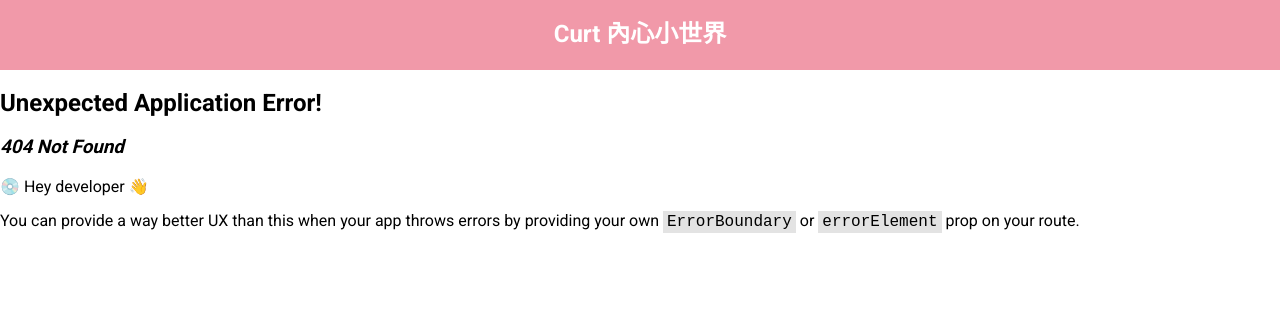
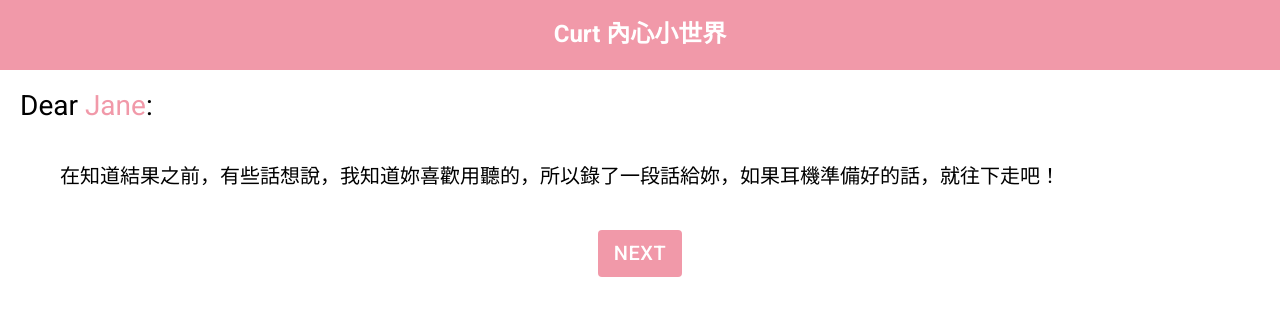
Before and after one commit to curt6815463/jane, a React (Vite) app: page /before-intro in a window 1280 px wide. Before the commit this address had no page. Shown: the top 316 px of the page. Built offline with nearby package versions, Linux system fonts and the light colour scheme; a web font is replaced by a local one.

Commit message:
add before intro

```diff
--- a/src/App.tsx
+++ b/src/App.tsx
@@ -6,6 +6,7 @@ import { createGlobalStyle } from "styled-components";
 import Header from "./Headers";
 import Intro from "./Intro";
 import VideoShow from "./VideoShow";
+import BeforeIntro from "./BeforeIntro";
 
 const GlobalStyle = createGlobalStyle`
   html, body, #root {
@@ -18,6 +19,10 @@ const router = createBrowserRouter([
   {
     path: "/login",
     element: <Login />,
+  },
+  {
+    path: "/before-intro",
+    element: <BeforeIntro />,
   },
   {
     path: "/intro",
--- /dev/null
+++ b/src/BeforeIntro.tsx
@@ -0,0 +1,56 @@
+import styled from "styled-components";
+import { Button } from "@mui/material";
+import { useNavigate } from "react-router-dom";
+const P1 = styled.div`
+  font-size: 28px;
+  padding: 20px;
+`;
+
+const P = styled.div`
+  font-size: 20px;
+  padding: 20px;
+  line-height: 28px;
+`;
+
+const P3 = styled(P)`
+  text-indent: 40px;
+`;
+
+const ButtonWrapper = styled.div`
+  display: flex;
+  justify-content: center;
+`;
+
+const BeforeIntro = () => {
+  const navigate = useNavigate();
+
+  return (
+    <div style={{ fontSize: "18px", paddingBottom: "30px" }}>
+      <P1>
+        Dear <span style={{ color: "#f199a9" }}>Jane</span>:
+      </P1>
+      <P3>
+        在知道結果之前，有些話想說，我知道妳喜歡用聽的，所以錄了一段話給妳，如果耳機準備好的話，就往下走吧！
+      </P3>
+      <ButtonWrapper>
+        <Button
+          sx={{
+            fontSize: "20px",
+            boxShadow: "none",
+            marginTop: "20px",
+            backgroundColor: "#f199a9",
+            "&:hover": { backgroundColor: "#f199a9" },
+          }}
+          variant="contained"
+          onClick={() => {
+            navigate("/intro");
+          }}
+        >
+          Next
+        </Button>
+      </ButtonWrapper>
+    </div>
+  );
+};
+
+export default BeforeIntro;
--- a/src/Intro.tsx
+++ b/src/Intro.tsx
@@ -1,15 +1,11 @@
 import styled from "styled-components";
-import audioSrc from "./assets/testaudio.m4a";
+import audioSrc from "./assets/jane-record.m4a";
 import { Button } from "@mui/material";
 import { useNavigate } from "react-router-dom";
-const P1 = styled.div`
-  font-size: 28px;
-  padding: 20px;
-`;
 
 const P = styled.div`
   font-size: 20px;
-  padding: 20px;
+  padding: 0 20px;
   line-height: 28px;
 `;
 
@@ -22,19 +18,25 @@ const ButtonWrapper = styled.div`
   justify-content: center;
 `;
 
+const AudioWrapper = styled.div`
+  margin: 20px 0;
+  display: flex;
+  align-items: center;
+  justify-content: center;
+`;
 const Intro = () => {
   const navigate = useNavigate();
 
   return (
     <div style={{ fontSize: "18px", paddingBottom: "30px" }}>
-      <P1>
-        Dear <span style={{ color: "#f199a9" }}>Jane</span>:
-      </P1>
-      <audio controls>
-        <source src={audioSrc} type="audio/mp4" />
-      </audio>
+      <AudioWrapper>
+        <audio controls>
+          <source src={audioSrc} type="audio/mp4" />
+        </audio>
+      </AudioWrapper>
+      <div>（以下為逐字稿）</div>
       <P3>
-        在知道結果之前，有些話想說，今天是我們相識的第73天，從這段時間的相處，覺得妳是很酷的人，
+        今天是我們相識的第73天，從這段時間的相處，覺得妳是很酷的人，
         因為在一些事情上有時我以為女生都是這麼想，但妳卻沒有，
         這對我來說很棒，因為之前可能把女生想得很壞ＸＤ，但也可能是我認識的女生太少。
       </P3>
--- a/src/Login.tsx
+++ b/src/Login.tsx
@@ -87,7 +87,7 @@ const Login = () => {
           onClick={() => {
             const result = /^iloveyou$/gi.test(password.replace(/\s*/g, ""));
             if (result) {
-              navigate("/intro");
+              navigate("/before-intro");
             } else {
               setErrorText("密碼不對哦 小淘氣");
             }
```
Also changed, not shown: 2 other files (tests, documents, lock files or other folders).
